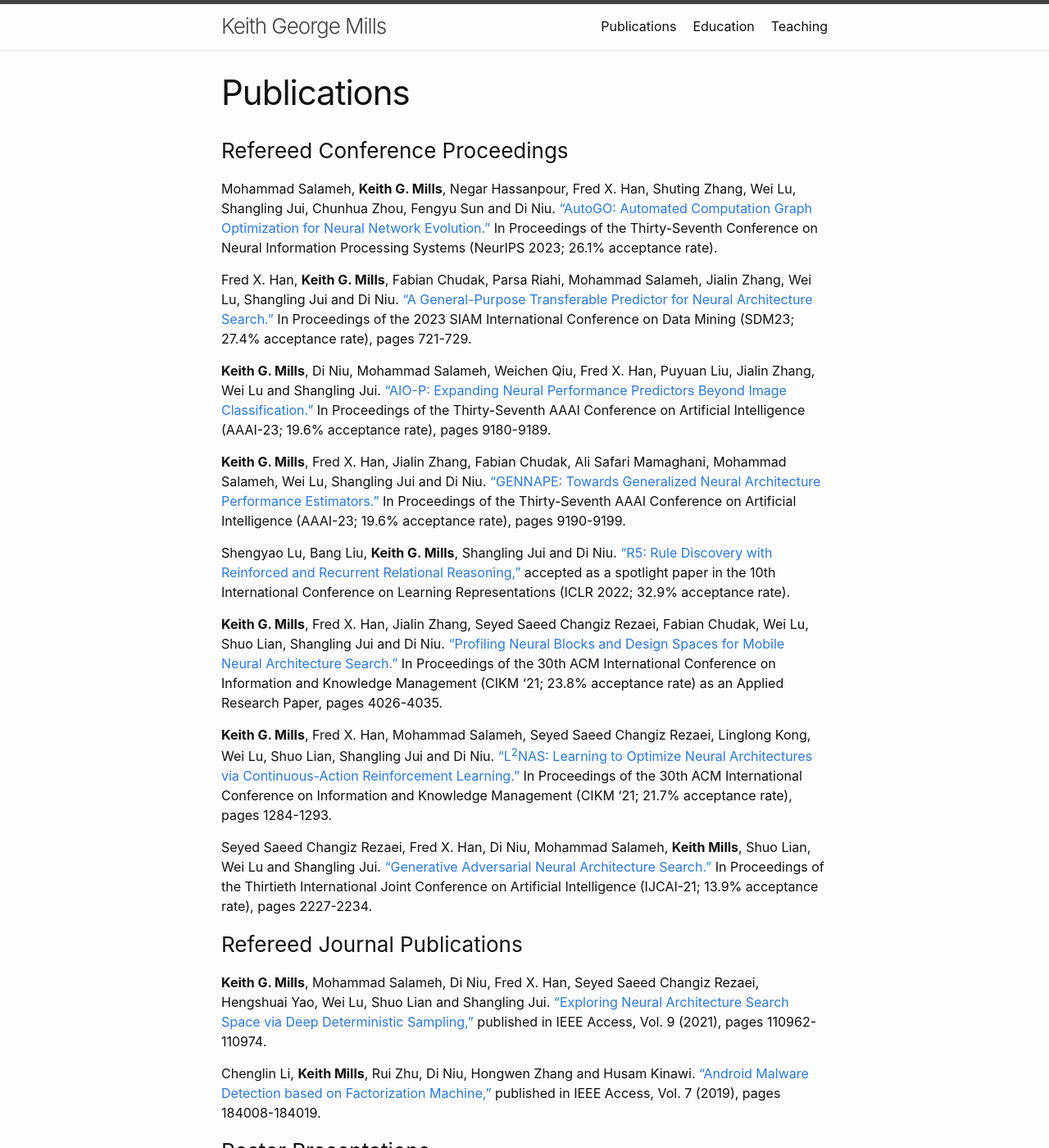
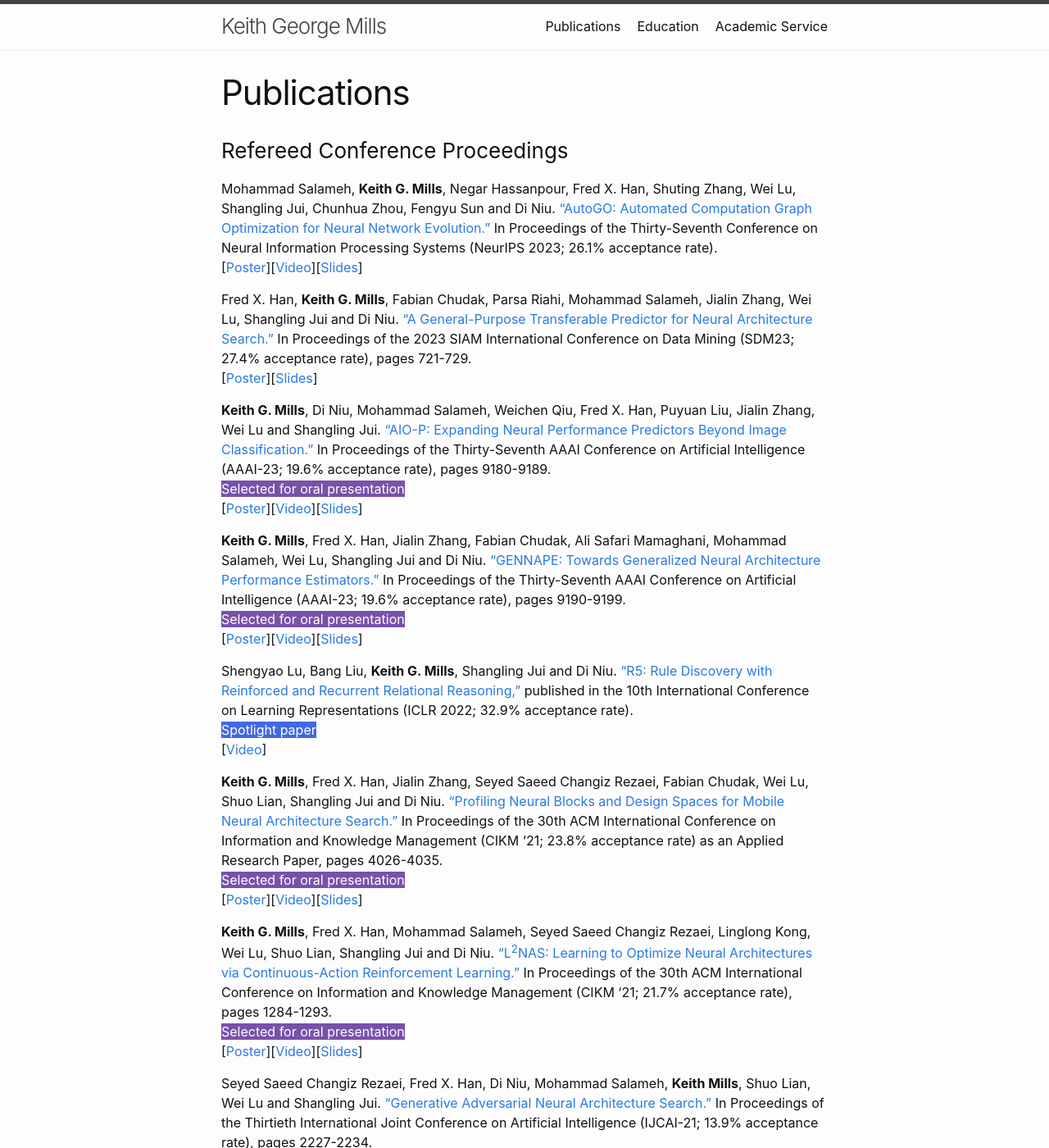
Before and after one commit to kgmills/kgmills.github.io, a Jekyll site: the page built from publications.markdown, in a window 1280 px wide and 1400 px high. Shown: the whole window at 82% size. Built offline with Jekyll 4.4.1, drawn with Linux system fonts in a browser that asks for light colours; some of the changed text lies outside the part shown.

Commit message:
Update website with links

```diff
--- a/_config.yml
+++ b/_config.yml
@@ -39,7 +39,7 @@ plugins:
 header_pages:
   - publications.markdown
   - education.markdown
-  - teaching.markdown
+  - academic.markdown
 
 # Exclude from processing.
 # The following items will not be processed, by default.
--- a/publications.markdown
+++ b/publications.markdown
@@ -2,25 +2,38 @@
 layout: page
 title: Publications
 permalink: /publications/
-update: "Last Updated: 11/2/23"
+update: "Last Updated: 12/17/23"
 ---
 
 ### Refereed Conference Proceedings
-Mohammad Salameh, **Keith G. Mills**, Negar Hassanpour, Fred X. Han, Shuting Zhang, Wei Lu, Shangling Jui, Chunhua Zhou, Fengyu Sun and Di Niu. <a href="https://kgmills.github.io/assets/papers/AutoGO_NeurIPS23.pdf">"AutoGO: Automated Computation Graph Optimization for Neural Network Evolution."</a> In Proceedings of the Thirty-Seventh Conference on Neural Information Processing Systems (NeurIPS 2023; 26.1% acceptance rate).
+Mohammad Salameh, **Keith G. Mills**, Negar Hassanpour, Fred X. Han, Shuting Zhang, Wei Lu, Shangling Jui, Chunhua Zhou, Fengyu Sun and Di Niu. <a href="https://kgmills.github.io/assets/papers/AutoGO_NeurIPS23.pdf">"AutoGO: Automated Computation Graph Optimization for Neural Network Evolution."</a> In Proceedings of the Thirty-Seventh Conference on Neural Information Processing Systems (NeurIPS 2023; 26.1% acceptance rate). <br>
+[<a href="../assets/posters/AutoGO_NeurIPS23_poster.pdf">Poster</a>][<a href="https://recorder-v3.slideslive.com/?share=87224&s=4d802730-c9a2-414e-9ca2-b9f7e7c53a25https://recorder-v3.slideslive.com/?share=87224&s=4d802730-c9a2-414e-9ca2-b9f7e7c53a25">Video</a>][<a href="../assets/slides/AutoGO_NeurIPS23_slides.pdf">Slides</a>]
 
-Fred X. Han, **Keith G. Mills**, Fabian Chudak, Parsa Riahi, Mohammad Salameh, Jialin Zhang, Wei Lu, Shangling Jui and Di Niu. <a href="https://kgmills.github.io/assets/papers/general_predictor_sdm23.pdf">"A General-Purpose Transferable Predictor for Neural Architecture Search."</a> In Proceedings of the 2023 SIAM International Conference on Data Mining (SDM23; 27.4% acceptance rate), pages 721-729.
+Fred X. Han, **Keith G. Mills**, Fabian Chudak, Parsa Riahi, Mohammad Salameh, Jialin Zhang, Wei Lu, Shangling Jui and Di Niu. <a href="https://kgmills.github.io/assets/papers/general_predictor_sdm23.pdf">"A General-Purpose Transferable Predictor for Neural Architecture Search."</a> In Proceedings of the 2023 SIAM International Conference on Data Mining (SDM23; 27.4% acceptance rate), pages 721-729. <br>
+[<a href="../assets/posters/general_predictor_sdm23_poster.pdf">Poster</a>][<a href="../assets/slides/general_predictor_sdm23_slides.pdf">Slides</a>]
 
-**Keith G. Mills**, Di Niu, Mohammad Salameh, Weichen Qiu, Fred X. Han, Puyuan Liu, Jialin Zhang, Wei Lu and Shangling Jui. <a href="https://kgmills.github.io/assets/papers/AIO-P_AAAI23.pdf"> "AIO-P: Expanding Neural Performance Predictors Beyond Image Classification."</a> In Proceedings of the Thirty-Seventh AAAI Conference on Artificial Intelligence (AAAI-23; 19.6% acceptance rate), pages 9180-9189.
+**Keith G. Mills**, Di Niu, Mohammad Salameh, Weichen Qiu, Fred X. Han, Puyuan Liu, Jialin Zhang, Wei Lu and Shangling Jui. <a href="https://kgmills.github.io/assets/papers/AIO-P_AAAI23.pdf"> "AIO-P: Expanding Neural Performance Predictors Beyond Image Classification."</a> In Proceedings of the Thirty-Seventh AAAI Conference on Artificial Intelligence (AAAI-23; 19.6% acceptance rate), pages 9180-9189. <br>
+<span style="background-color: #7851A9;color:white">Selected for oral presentation</span><br>
+[<a href="../assets/posters/AIO-P_AAAI23_poster.pdf">Poster</a>][<a href="https://underline.io/events/380/sessions/14509/lecture/67761-aio-p-expanding-neural-performance-predictors-beyond-image-classification">Video</a>][<a href="../assets/slides/AIO-P_AAAI23_slides.pdf">Slides</a>]
 
-**Keith G. Mills**, Fred X. Han, Jialin Zhang, Fabian Chudak, Ali Safari Mamaghani, Mohammad Salameh, Wei Lu, Shangling Jui and Di Niu. <a href="https://kgmills.github.io/assets/papers/GENNAPE_AAAI23.pdf"> "GENNAPE: Towards Generalized Neural Architecture Performance Estimators."</a> In Proceedings of the Thirty-Seventh AAAI Conference on Artificial Intelligence (AAAI-23; 19.6% acceptance rate), pages 9190-9199.
+**Keith G. Mills**, Fred X. Han, Jialin Zhang, Fabian Chudak, Ali Safari Mamaghani, Mohammad Salameh, Wei Lu, Shangling Jui and Di Niu. <a href="https://kgmills.github.io/assets/papers/GENNAPE_AAAI23.pdf"> "GENNAPE: Towards Generalized Neural Architecture Performance Estimators."</a> In Proceedings of the Thirty-Seventh AAAI Conference on Artificial Intelligence (AAAI-23; 19.6% acceptance rate), pages 9190-9199. <br>
+<span style="background-color: #7851A9;color:white">Selected for oral presentation</span><br>
+[<a href="../assets/posters/GENNAPE_AAAI23_poster.pdf">Poster</a>][<a href="https://underline.io/events/380/sessions/14509/lecture/67942-gennape-towards-generalized-neural-architecture-performance-estimators">Video</a>][<a href="../assets/slides/GENNAPE_AAAI23_slides.pdf">Slides</a>]
 
-Shengyao Lu, Bang Liu, **Keith G. Mills**, Shangling Jui and Di Niu. <a href="https://kgmills.github.io/assets/papers/R5_ICLR22.pdf"> "R5: Rule Discovery with Reinforced and Recurrent Relational Reasoning," </a> accepted as a spotlight paper in the 10th International Conference on Learning Representations (ICLR 2022; 32.9% acceptance rate).
+Shengyao Lu, Bang Liu, **Keith G. Mills**, Shangling Jui and Di Niu. <a href="https://kgmills.github.io/assets/papers/R5_ICLR22.pdf"> "R5: Rule Discovery with Reinforced and Recurrent Relational Reasoning," </a> published in the 10th International Conference on Learning Representations (ICLR 2022; 32.9% acceptance rate).<br>
+<span style="background-color: #4169e1;color:white">Spotlight paper</span><br>
+[<a href="https://iclr.cc/virtual/2022/poster/7053">Video</a>]
 
-**Keith G. Mills**, Fred X. Han, Jialin Zhang, Seyed Saeed Changiz Rezaei, Fabian Chudak, Wei Lu, Shuo Lian, Shangling Jui and Di Niu. <a href="https://kgmills.github.io/assets/papers/BlockProfiling_CIKM21.pdf"> "Profiling Neural Blocks and Design Spaces for Mobile Neural Architecture Search."</a> In Proceedings of the 30th ACM International Conference on Information and Knowledge Management (CIKM '21; 23.8% acceptance rate) as an Applied Research Paper, pages 4026-4035.
+**Keith G. Mills**, Fred X. Han, Jialin Zhang, Seyed Saeed Changiz Rezaei, Fabian Chudak, Wei Lu, Shuo Lian, Shangling Jui and Di Niu. <a href="https://kgmills.github.io/assets/papers/BlockProfiling_CIKM21.pdf"> "Profiling Neural Blocks and Design Spaces for Mobile Neural Architecture Search."</a> In Proceedings of the 30th ACM International Conference on Information and Knowledge Management (CIKM '21; 23.8% acceptance rate) as an Applied Research Paper, pages 4026-4035. <br>
+<span style="background-color: #7851A9;color:white">Selected for oral presentation</span><br>
+[<a href="../assets/posters/BlockProfiling_CIKM21_poster.pdf">Poster</a>][<a href="https://dl.acm.org/doi/10.1145/3459637.3481944">Video</a>][<a href="../assets/slides/BlockProfiling_CIKM21_slides.pdf">Slides</a>]
 
-**Keith G. Mills**, Fred X. Han, Mohammad Salameh, Seyed Saeed Changiz Rezaei, Linglong Kong, Wei Lu, Shuo Lian, Shangling Jui and Di Niu. <a href="https://kgmills.github.io/assets/papers/L2NAS_CIKM21.pdf"> "L<sup>2</sup>NAS: Learning to Optimize Neural Architectures via Continuous-Action Reinforcement Learning."</a> In Proceedings of the 30th ACM International Conference on Information and Knowledge Management (CIKM '21; 21.7% acceptance rate), pages 1284-1293.
+**Keith G. Mills**, Fred X. Han, Mohammad Salameh, Seyed Saeed Changiz Rezaei, Linglong Kong, Wei Lu, Shuo Lian, Shangling Jui and Di Niu. <a href="https://kgmills.github.io/assets/papers/L2NAS_CIKM21.pdf"> "L<sup>2</sup>NAS: Learning to Optimize Neural Architectures via Continuous-Action Reinforcement Learning."</a> In Proceedings of the 30th ACM International Conference on Information and Knowledge Management (CIKM '21; 21.7% acceptance rate), pages 1284-1293. <br>
+<span style="background-color: #7851A9;color:white">Selected for oral presentation</span><br>
+[<a href="../assets/posters/L2NAS_CIKM21_poster.pdf">Poster</a>][<a href="https://dl.acm.org/doi/10.1145/3459637.3482360">Video</a>][<a href="../assets/slides/L2NAS_CIKM21_slides.pdf">Slides</a>]
 
-Seyed Saeed Changiz Rezaei, Fred X. Han, Di Niu, Mohammad Salameh, **Keith Mills**, Shuo Lian, Wei Lu and Shangling Jui. <a href="https://kgmills.github.io/assets/papers/GA-NAS_IJCAI21.pdf"> "Generative Adversarial Neural Architecture Search."</a> In Proceedings of the Thirtieth International Joint Conference on Artificial Intelligence (IJCAI-21; 13.9% acceptance rate), pages 2227-2234.
+Seyed Saeed Changiz Rezaei, Fred X. Han, Di Niu, Mohammad Salameh, **Keith Mills**, Shuo Lian, Wei Lu and Shangling Jui. <a href="https://kgmills.github.io/assets/papers/GA-NAS_IJCAI21.pdf"> "Generative Adversarial Neural Architecture Search."</a> In Proceedings of the Thirtieth International Joint Conference on Artificial Intelligence (IJCAI-21; 13.9% acceptance rate), pages 2227-2234.<br>
+[<a href="https://ijcai-21.org/videos-slides/?video=3345">Videos and Slides</a>]
 
 ### Refereed Journal Publications
 **Keith G. Mills**, Mohammad Salameh, Di Niu, Fred X. Han, Seyed Saeed Changiz Rezaei, Hengshuai Yao, Wei Lu, Shuo Lian and Shangling Jui. <a href="https://kgmills.github.io/assets/papers/DDAS_IEEEAccess.pdf">"Exploring Neural Architecture Search Space via Deep Deterministic Sampling,"</a> published in IEEE Access, Vol. 9 (2021), pages 110962-110974.
```
Also changed, not shown: academic.markdown (added, +22 -0 lines), education.markdown (+4 -5 lines), index.markdown (+4 -7 lines), teaching.markdown (deleted, +0 -27 lines), 12 other files.
